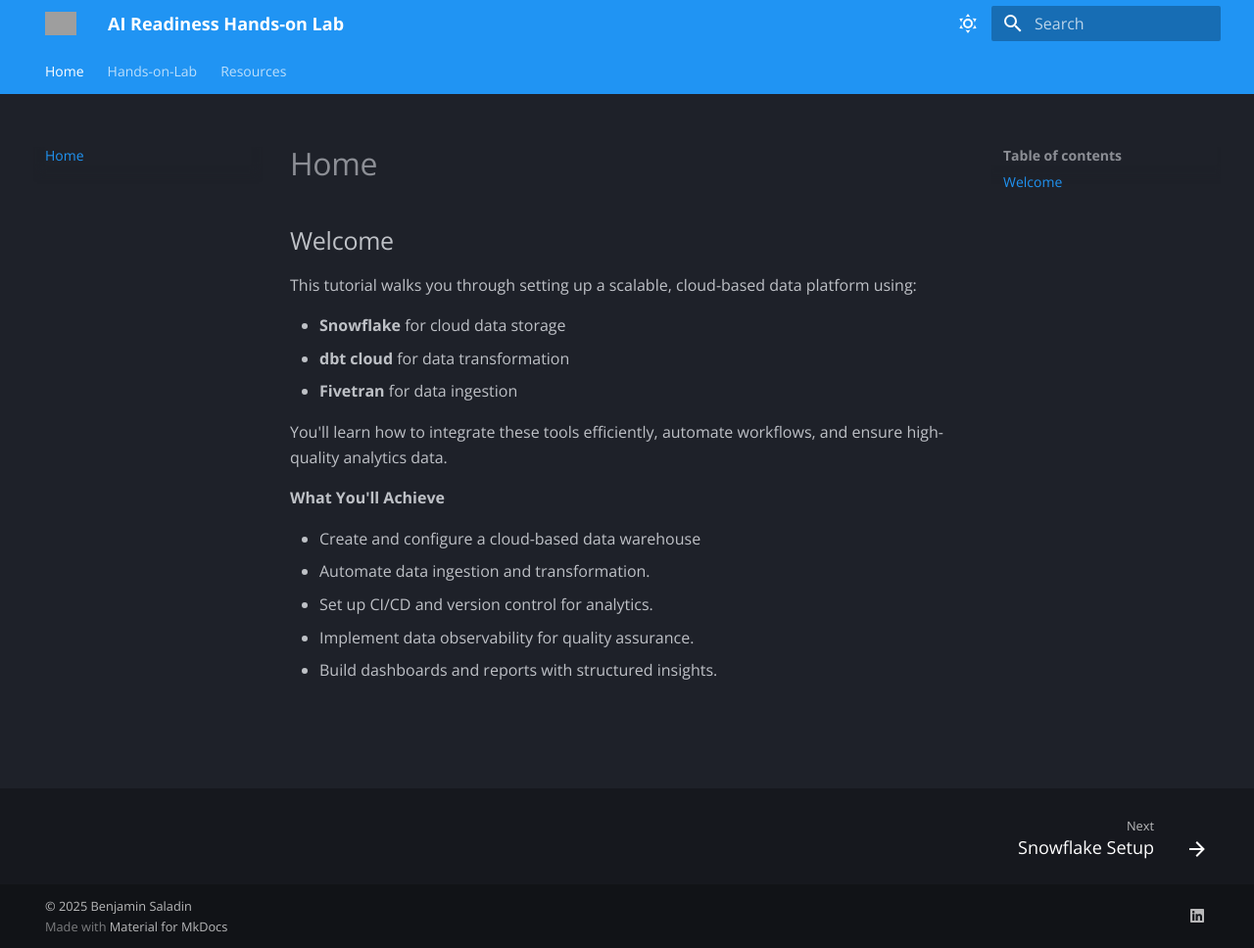
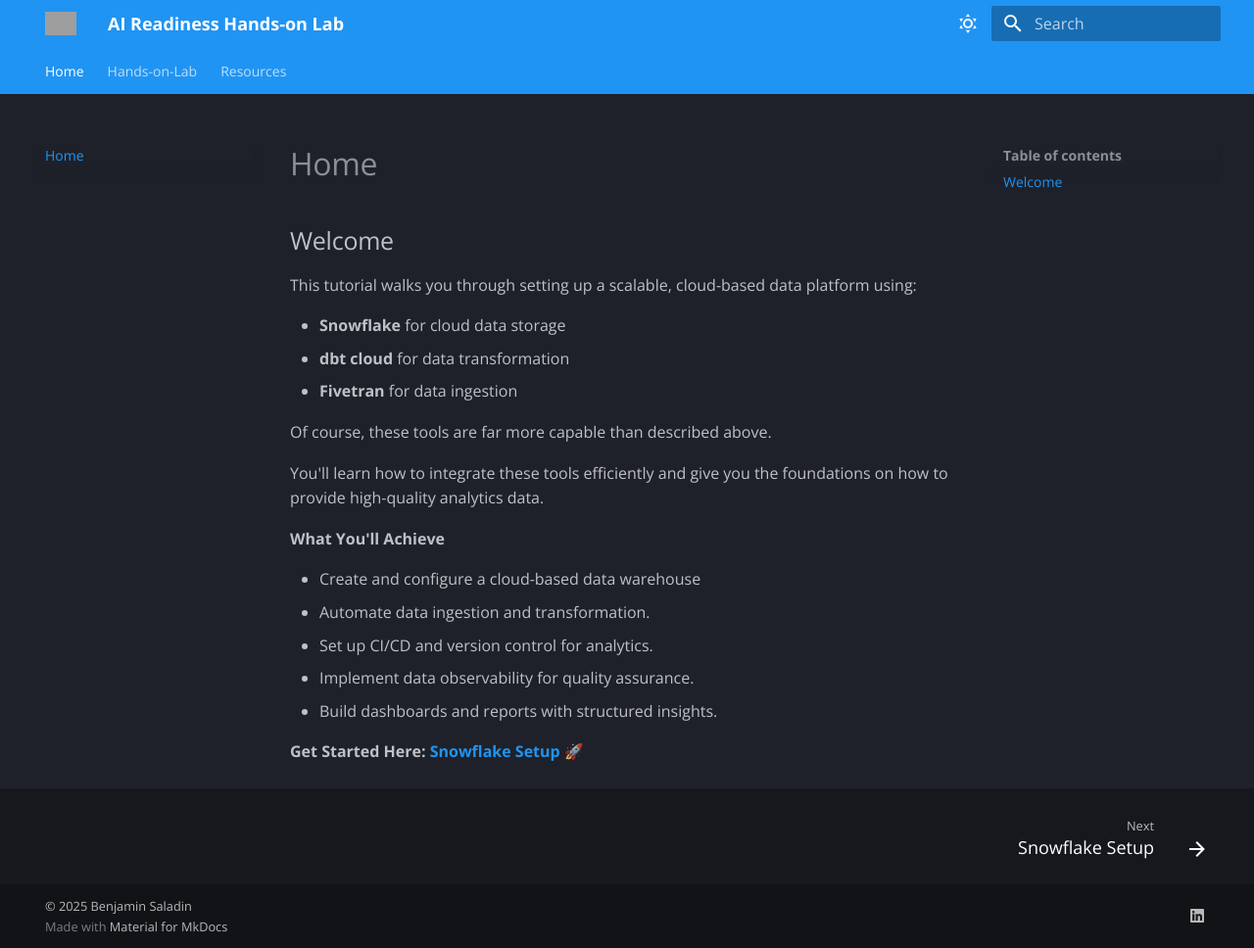
Before and after one commit to svc-bi-concepts/test-mkdocs, an MkDocs documentation site: the page built from docs/index.md, in a window 1280 px wide and 968 px high. Shown: the whole window at 98% size. Built offline with MkDocs 1.6.1 and Material for MkDocs 9.7.7, drawn with Linux system fonts in a browser that asks for light colours; grey boxes are pictures that could not be loaded.

Commit message:
Added links and additional text

```diff
--- a/docs/index.md
+++ b/docs/index.md
@@ -8,7 +8,9 @@
 - **dbt cloud** for data transformation
 - **Fivetran** for data ingestion
 
-You'll learn how to integrate these tools efficiently, automate workflows, and ensure high-quality analytics data.
+Of course, these tools are far more capable than described above.
+
+You'll learn how to integrate these tools efficiently and give you the foundations on how to provide high-quality analytics data.
 
 **What You'll Achieve**
 
@@ -17,3 +19,5 @@
 - Set up CI/CD and version control for analytics.
 - Implement data observability for quality assurance.
 - Build dashboards and reports with structured insights.
+
+**Get Started Here: [Snowflake Setup](snowflake-setup.md)** 🚀
```
Also changed, not shown: docs/resources.md (+1 -1 lines).
